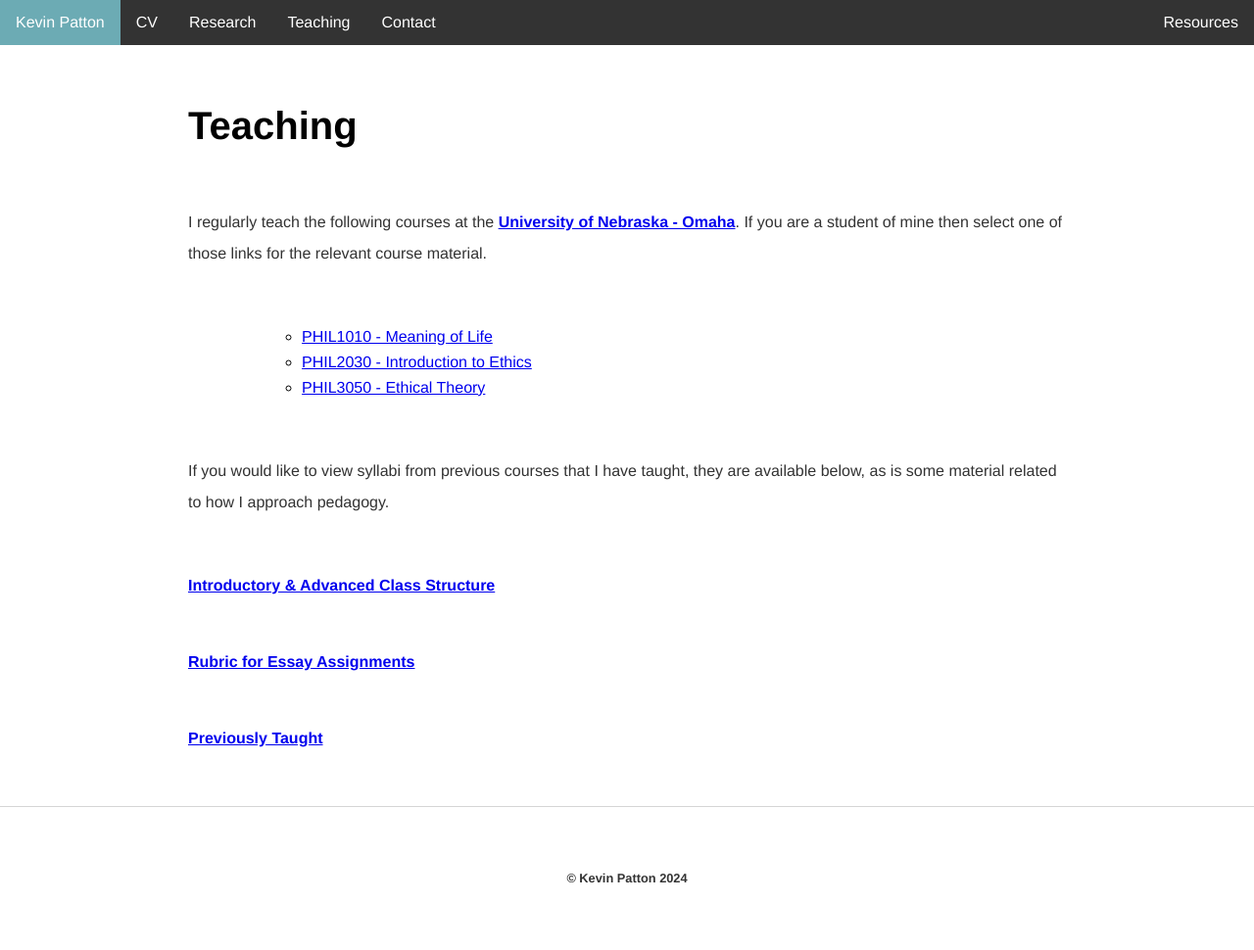
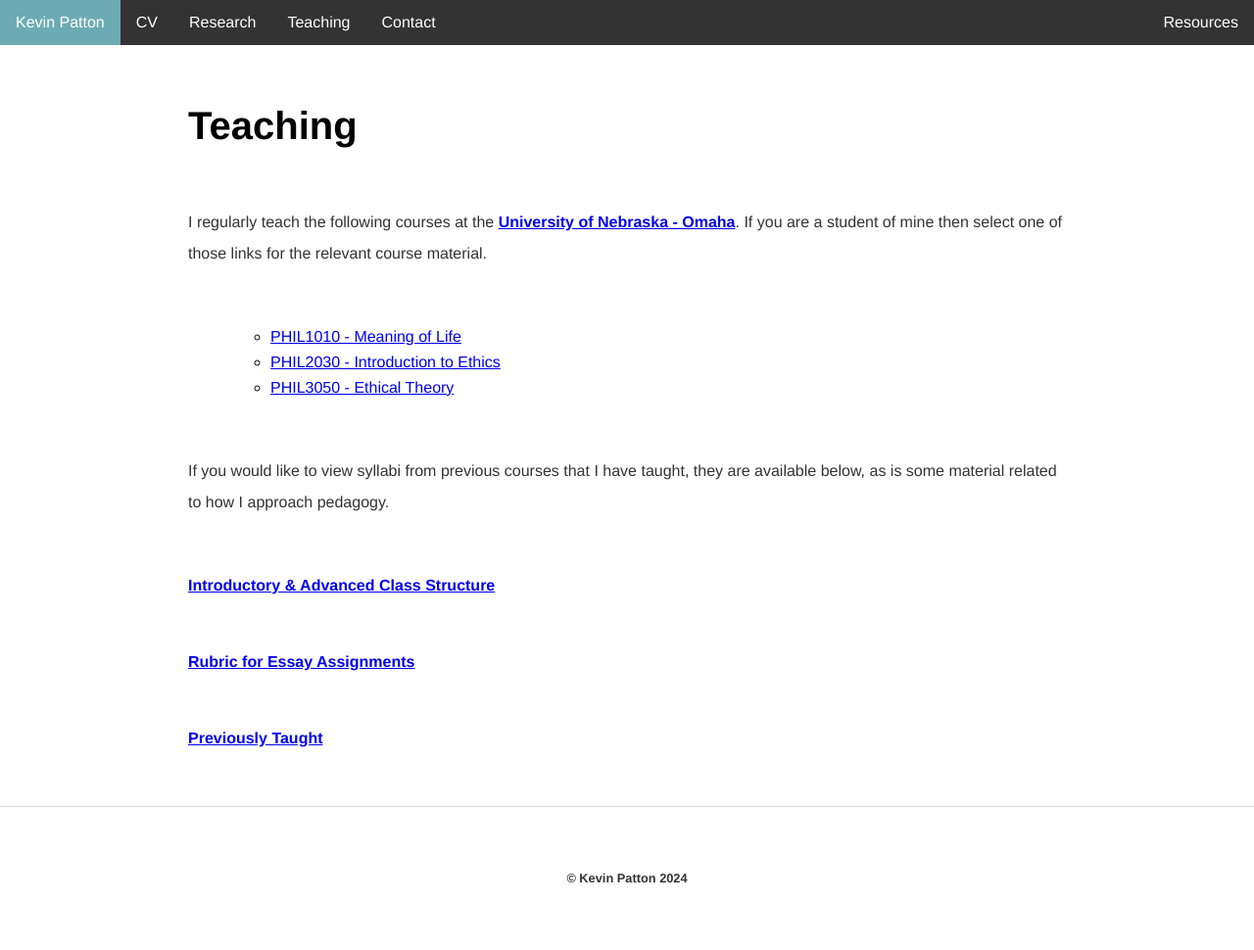
Before and after one commit to kevinjpatton/kevinjpatton.github.io, a Jekyll site: the page built from teaching/index.html, in a window 1280 px wide. Shown: the whole page at 98% size. Built offline with Jekyll 4.4.1, drawn with Linux system fonts in a browser that asks for light colours; Markdown is read by kramdown in place of the engine named in the settings.

Commit message:
Update main.css

```diff
--- a/css/main.css
+++ b/css/main.css
@@ -86,7 +86,7 @@
 /* Table Styles */
 table {
   border-collapse: collapse; /* Make table borders touch */
-  width: 50%;                /* Set table width */
+  width: 60%;                /* Set table width */
   margin: 60px auto;         /* Center the table */
 }
 
@@ -107,7 +107,7 @@
 .course-list { /* Styles applied to lists with the class 'course-list' */
     list-style-type: circle;
     margin: 60px auto;
-    width: 55%;
+    width: 60%;
     font-family: 'Helvetica', 'Arial', 'Sans-Serif'; /* Example: Use a different font */
 }
 
```
